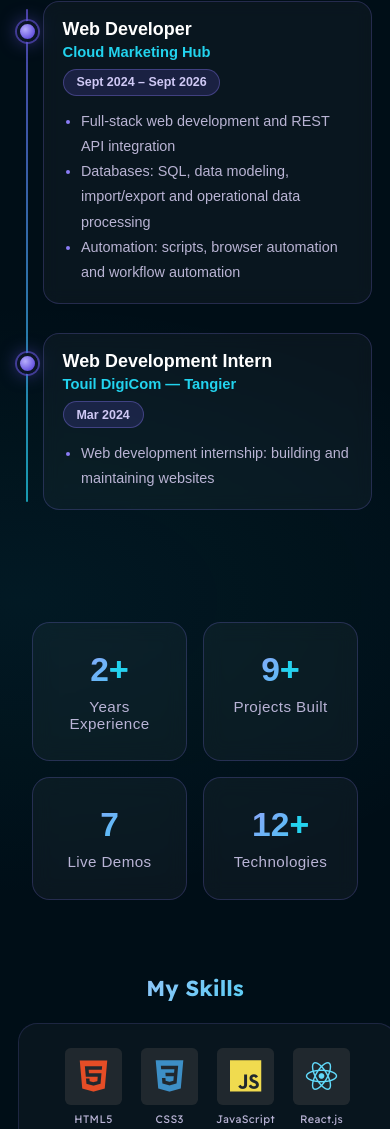
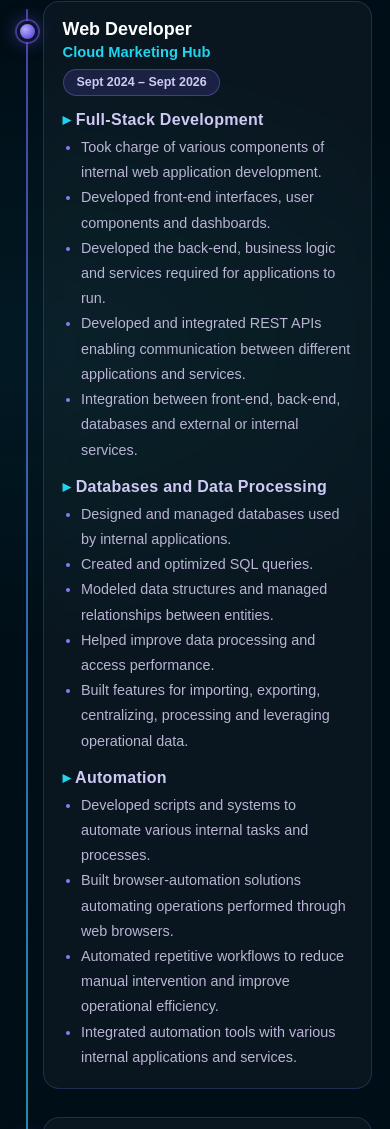
Before and after one commit to aymanemt1/myresume, a React app in the folder portfolio/: page / in a window 390 px wide. Shown: the part 2219-3348 px from the top of the page. Built offline with nearby package versions, Linux system fonts and the light colour scheme; animation ran at ten frames a second.

Commit message:
Center contact card on mobile, dedupe mobile projects in JS, full original Cloud Marketing experience text

```diff
--- a/portfolio/src/Composant/Contact/Contact.css
+++ b/portfolio/src/Composant/Contact/Contact.css
@@ -118,8 +118,10 @@
   }
 
   #contactme {
-    margin: 0;
+    margin: 0 auto;
     width: 100%;
+    max-width: 560px;
+    box-sizing: border-box;
     background: rgba(255, 255, 255, 0.035);
     border: 1px solid rgba(139, 124, 246, 0.2);
     border-radius: 1.4rem;
--- a/portfolio/src/Composant/Experience/Experience.css
+++ b/portfolio/src/Composant/Experience/Experience.css
@@ -154,3 +154,24 @@
     font-size: 0.9rem;
   }
 }
+
+.exp-sec {
+  margin-top: 0.9rem;
+}
+
+.exp-sec:first-of-type {
+  margin-top: 0.2rem;
+}
+
+.exp-sec-head {
+  margin: 0 0 0.35rem;
+  font-size: 1rem;
+  font-weight: 700;
+  color: #cfc9f5;
+  letter-spacing: 0.3px;
+}
+
+.exp-sec-head::before {
+  content: "▸ ";
+  color: #22d3ee;
+}
--- a/portfolio/src/Composant/Experience/Experience.js
+++ b/portfolio/src/Composant/Experience/Experience.js
@@ -26,11 +26,16 @@ export const Experience = () => {
                 </div>
                 <span className="exp-period">{job.period}</span>
               </div>
-              <ul className="exp-points">
-                {job.points.map((pt, j) => (
-                  <li key={j}>{pt}</li>
-                ))}
-              </ul>
+              {job.sections.map((sec, k) => (
+                <div className="exp-sec" key={k}>
+                  {sec.head ? <h4 className="exp-sec-head">{sec.head}</h4> : null}
+                  <ul className="exp-points">
+                    {sec.items.map((pt, j) => (
+                      <li key={j}>{pt}</li>
+                    ))}
+                  </ul>
+                </div>
+              ))}
             </div>
           </div>
         ))}
--- a/portfolio/src/Composant/Experience/ExperienceTranslate.js
+++ b/portfolio/src/Composant/Experience/ExperienceTranslate.js
@@ -9,18 +9,49 @@ export const Translate = {
           role: "Web Developer",
           company: "Cloud Marketing Hub",
           period: "Sept 2024 – Sept 2026",
-          points: [
-            "Full-stack web development and REST API integration",
-            "Databases: SQL, data modeling, import/export and operational data processing",
-            "Automation: scripts, browser automation and workflow automation",
+          sections: [
+            {
+              head: "Full-Stack Development",
+              items: [
+                "Took charge of various components of internal web application development.",
+                "Developed front-end interfaces, user components and dashboards.",
+                "Developed the back-end, business logic and services required for applications to run.",
+                "Developed and integrated REST APIs enabling communication between different applications and services.",
+                "Integration between front-end, back-end, databases and external or internal services.",
+              ],
+            },
+            {
+              head: "Databases and Data Processing",
+              items: [
+                "Designed and managed databases used by internal applications.",
+                "Created and optimized SQL queries.",
+                "Modeled data structures and managed relationships between entities.",
+                "Helped improve data processing and access performance.",
+                "Built features for importing, exporting, centralizing, processing and leveraging operational data.",
+              ],
+            },
+            {
+              head: "Automation",
+              items: [
+                "Developed scripts and systems to automate various internal tasks and processes.",
+                "Built browser-automation solutions automating operations performed through web browsers.",
+                "Automated repetitive workflows to reduce manual intervention and improve operational efficiency.",
+                "Integrated automation tools with various internal applications and services.",
+              ],
+            },
           ],
         },
         {
           role: "Web Development Intern",
           company: "Touil DigiCom — Tangier",
           period: "Mar 2024",
-          points: [
-            "Web development internship: building and maintaining websites",
+          sections: [
+            {
+              head: "",
+              items: [
+                "Web development internship: building and maintaining websites with HTML, CSS, React.js and Laravel.",
+              ],
+            },
           ],
         },
       ],
@@ -34,18 +65,49 @@ export const Translate = {
           role: "Développeur Web",
           company: "Cloud Marketing Hub",
           period: "Sept 2024 – Sept 2026",
-          points: [
-            "Développement web full-stack et intégration d'API REST",
-            "Bases de données : SQL, modélisation, import/export et traitement des données",
-            "Automatisation : scripts, automatisation navigateur et workflows",
+          sections: [
+            {
+              head: "Développement Full-Stack",
+              items: [
+                "Prise en charge de différentes composantes du développement d'applications web internes.",
+                "Développement des interfaces Front-End, des composants utilisateurs et des tableaux de bord.",
+                "Développement du Back-End, de la logique métier et des services nécessaires au fonctionnement des applications.",
+                "Développement et intégration d'API REST permettant la communication entre différentes applications et services.",
+                "Intégration entre Front-End, Back-End, bases de données et services externes ou internes.",
+              ],
+            },
+            {
+              head: "Bases de données et traitement des données",
+              items: [
+                "Conception et gestion de bases de données utilisées par les applications internes.",
+                "Création et optimisation de requêtes SQL.",
+                "Modélisation des structures de données et gestion des relations entre les différentes entités.",
+                "Participation à l'amélioration des performances des traitements et accès aux données.",
+                "Développement de fonctionnalités permettant l'importation, l'exportation, la centralisation, le traitement et l'exploitation de données opérationnelles.",
+              ],
+            },
+            {
+              head: "Automatisation",
+              items: [
+                "Développement de scripts et systèmes permettant d'automatiser différentes tâches et processus internes.",
+                "Développement de solutions de Browser Automation permettant d'automatiser des opérations réalisées à travers des navigateurs web.",
+                "Automatisation de workflows répétitifs afin de réduire certaines interventions manuelles et d'améliorer l'efficacité opérationnelle.",
+                "Intégration d'outils d'automatisation avec différentes applications et services internes.",
+              ],
+            },
           ],
         },
         {
           role: "Stagiaire en Développement Web",
           company: "Touil DigiCom — Tanger",
           period: "Mars 2024",
-          points: [
-            "Stage en développement web : création et maintenance de sites web",
+          sections: [
+            {
+              head: "",
+              items: [
+                "Stage en développement web : création et maintenance de sites web avec HTML, CSS, React.js et Laravel.",
+              ],
+            },
           ],
         },
       ],
--- a/portfolio/src/Composant/Projects/Project.js
+++ b/portfolio/src/Composant/Projects/Project.js
@@ -1,4 +1,4 @@
-import React, { useContext, useEffect, useRef } from 'react'
+import React, { useContext, useEffect, useRef, useState } from 'react'
 import { LangueContext } from '../../Context/LangueContext'
 import { Translate } from './ProjectsTranslate'
 import './Project.css'
@@ -128,6 +128,18 @@ export const Project = () => {
 
   const allCards = [...mainProjects, ...demoCards]
 
+  /* On mobile each project is rendered only once (no loop copy);
+     desktop keeps the second copy for the seamless sliding loop */
+  const [isMobile, setIsMobile] = useState(false);
+  useEffect(() => {
+    const mq = window.matchMedia('(max-width: 768px)');
+    const update = () => setIsMobile(mq.matches);
+    update();
+    mq.addEventListener('change', update);
+    return () => mq.removeEventListener('change', update);
+  }, []);
+  const copies = isMobile ? [0] : [0, 1];
+
   const renderCard = (c, copy) => (
     <div className={`project-card${copy === 1 ? ' dup-copy' : ''}`} key={c.key}>
       <img src={c.img} id='project_img' alt={c.name || 'project'} />
@@ -146,7 +158,7 @@ export const Project = () => {
 
       <div className="projects-slider" data-aos="zoom-out" data-aos-duration="700" ref={sliderRef}>
         <div className="projects-track">
-          {[0, 1].map((copy) => (
+          {copies.map((copy) => (
             <React.Fragment key={copy}>
               {allCards.map((c) => renderCard({ ...c, key: `${c.key}-${copy}` }, copy))}
             </React.Fragment>
```
